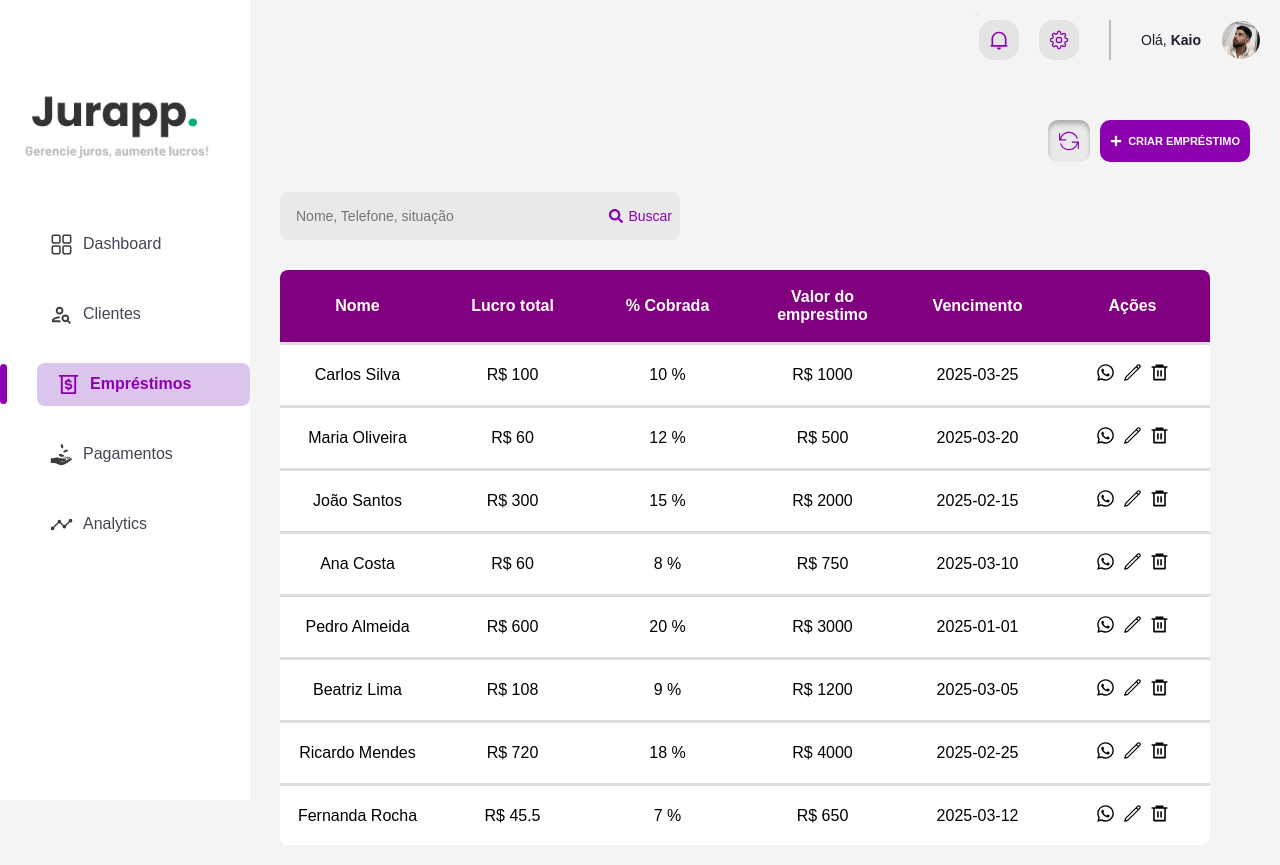
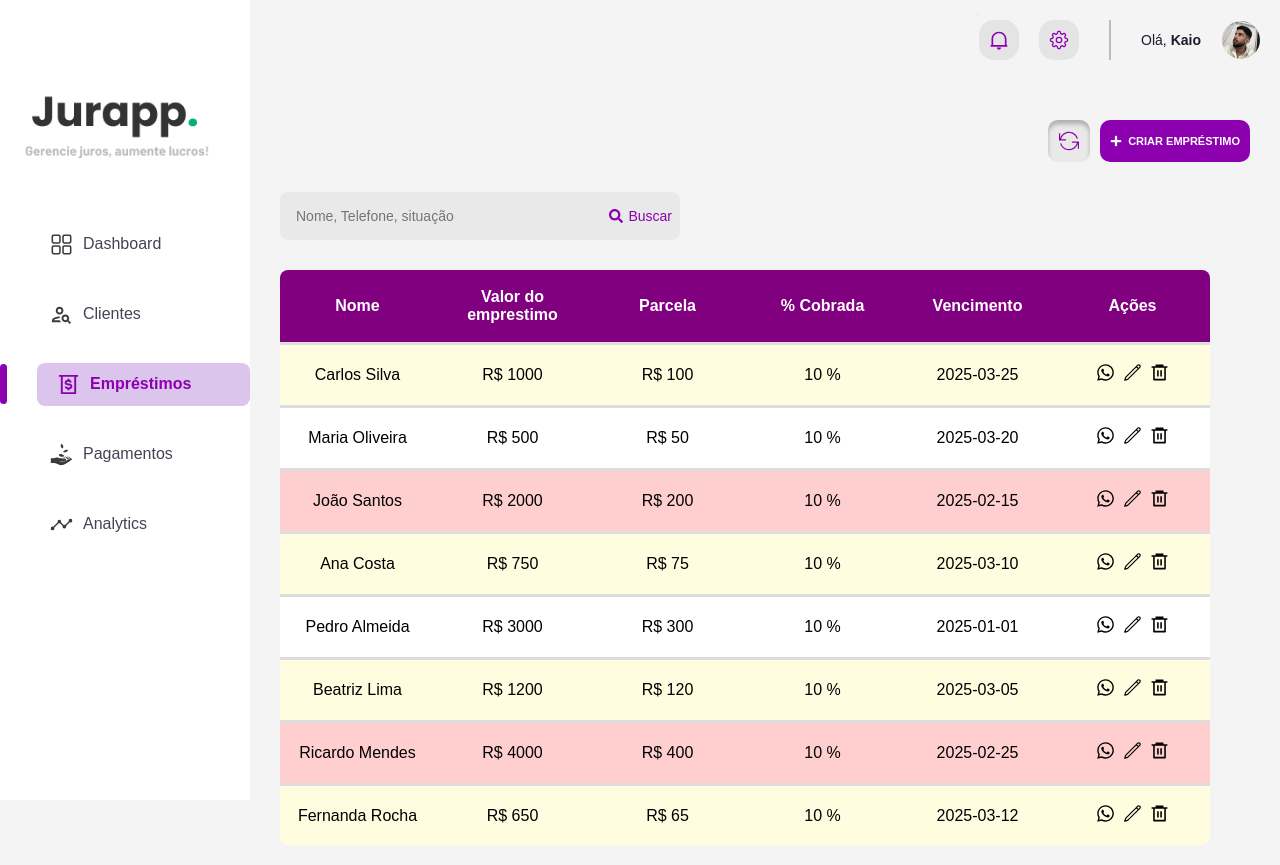
Before and after one commit to kaiudiass/jurappp, a React (Vite) app: page /emprestimo in a window 1280 px wide. Built offline with nearby package versions, Linux system fonts and the light colour scheme.

Commit message:
Test: change in the test object

```diff
--- a/src/pages/Loans/ContainerLoansList/index.jsx
+++ b/src/pages/Loans/ContainerLoansList/index.jsx
@@ -15,7 +15,8 @@ const ContainerLoansList = () => {
       "data_do_emprestimo": "2025-02-25",
       "data_do_vencimento": "2025-03-25",
       "porcentagem_cobrada": 10,
-      "juros_arrecadado": 100.00,
+      "lucro_sobre_emprestimo": 800.00,
+      "parcela": 100.00,
       "situacao_do_emprestimo": "pendente",
       "finalizado": false
     },
@@ -24,8 +25,9 @@ const ContainerLoansList = () => {
       "valor_inicial_do_emprestimo": 500.00,
       "data_do_emprestimo": "2025-02-20",
       "data_do_vencimento": "2025-03-20",
-      "porcentagem_cobrada": 12,
-      "juros_arrecadado": 60.00,
+      "porcentagem_cobrada": 10,
+      "lucro_sobre_emprestimo": 350.00,
+      "parcela": 50.00,
       "situacao_do_emprestimo": "pago",
       "finalizado": true
     },
@@ -34,8 +36,9 @@ const ContainerLoansList = () => {
       "valor_inicial_do_emprestimo": 2000.00,
       "data_do_emprestimo": "2025-01-15",
       "data_do_vencimento": "2025-02-15",
-      "porcentagem_cobrada": 15,
-      "juros_arrecadado": 300.00,
+      "porcentagem_cobrada": 10,
+      "lucro_sobre_emprestimo": 1500.00,
+      "parcela": 200.00,
       "situacao_do_emprestimo": "atrasado",
       "finalizado": false
     },
@@ -44,8 +47,9 @@ const ContainerLoansList = () => {
       "valor_inicial_do_emprestimo": 750.00,
       "data_do_emprestimo": "2025-02-10",
       "data_do_vencimento": "2025-03-10",
-      "porcentagem_cobrada": 8,
-      "juros_arrecadado": 60.00,
+      "porcentagem_cobrada": 10,
+      "lucro_sobre_emprestimo": 600.00,
+      "parcela": 75.00,
       "situacao_do_emprestimo": "pendente",
       "finalizado": false
     },
@@ -54,8 +58,9 @@ const ContainerLoansList = () => {
       "valor_inicial_do_emprestimo": 3000.00,
       "data_do_emprestimo": "2024-12-01",
       "data_do_vencimento": "2025-01-01",
-      "porcentagem_cobrada": 20,
-      "juros_arrecadado": 600.00,
+      "porcentagem_cobrada": 10,
+      "lucro_sobre_emprestimo": 2000.00,
+      "parcela": 300.00,
       "situacao_do_emprestimo": "pago",
       "finalizado": true
     },
@@ -64,8 +69,9 @@ const ContainerLoansList = () => {
       "valor_inicial_do_emprestimo": 1200.00,
       "data_do_emprestimo": "2025-02-05",
       "data_do_vencimento": "2025-03-05",
-      "porcentagem_cobrada": 9,
-      "juros_arrecadado": 108.00,
+      "porcentagem_cobrada": 10,
+      "lucro_sobre_emprestimo": 1000.00,
+      "parcela": 120.00,
       "situacao_do_emprestimo": "pendente",
       "finalizado": false
     },
@@ -74,8 +80,9 @@ const ContainerLoansList = () => {
       "valor_inicial_do_emprestimo": 4000.00,
       "data_do_emprestimo": "2025-01-25",
       "data_do_vencimento": "2025-02-25",
-      "porcentagem_cobrada": 18,
-      "juros_arrecadado": 720.00,
+      "porcentagem_cobrada": 10,
+      "lucro_sobre_emprestimo": 3500.00,
+      "parcela": 400.00,
       "situacao_do_emprestimo": "atrasado",
       "finalizado": false
     },
@@ -84,8 +91,9 @@ const ContainerLoansList = () => {
       "valor_inicial_do_emprestimo": 650.00,
       "data_do_emprestimo": "2025-02-12",
       "data_do_vencimento": "2025-03-12",
-      "porcentagem_cobrada": 7,
-      "juros_arrecadado": 45.50,
+      "porcentagem_cobrada": 10,
+      "lucro_sobre_emprestimo": 500.00,
+      "parcela": 65.00,
       "situacao_do_emprestimo": "pendente",
       "finalizado": false
     },
@@ -94,8 +102,9 @@ const ContainerLoansList = () => {
       "valor_inicial_do_emprestimo": 5000.00,
       "data_do_emprestimo": "2024-11-15",
       "data_do_vencimento": "2024-12-15",
-      "porcentagem_cobrada": 25,
-      "juros_arrecadado": 1250.00,
+      "porcentagem_cobrada": 10,
+      "lucro_sobre_emprestimo": 4500.00,
+      "parcela": 500.00,
       "situacao_do_emprestimo": "pago",
       "finalizado": true
     },
@@ -105,14 +114,31 @@ const ContainerLoansList = () => {
       "data_do_emprestimo": "2025-02-08",
       "data_do_vencimento": "2025-03-08",
       "porcentagem_cobrada": 10,
-      "juros_arrecadado": 85.00,
+      "lucro_sobre_emprestimo": 700.00,
+      "parcela": 85.00,
       "situacao_do_emprestimo": "pendente",
       "finalizado": false
     }
-  ]
-  ;
+  ];
 
 
+//se a situacao do emprestimo for igual
+// pendente background color yelow
+// atrasado background color red
+//  pago  background color yelow
+
+const Background = (emprestimo) =>{
+  if(emprestimo == "pendente"){
+
+    return "#ffee5930"
+  }
+  else if(emprestimo == "atrasado"){
+    return "#ff000030"
+  }else{
+    return "#fff"
+  }
+
+}
 
   return (
     <div className={style.ContainerClientList}>
@@ -123,9 +149,10 @@ const ContainerLoansList = () => {
         <thead>
           <tr>
             <th>Nome</th>
-            <th style={{ display: larguraTela <= 835 ? 'none' : ' ' }} >Lucro total</th>
+            <th>Valor do emprestimo</th>
+            <th style={{ display: larguraTela <= 835 ? 'none' : ' ' }} >Parcela</th>
             <th style={{ display: larguraTela <= 685 ? 'none' : ' ' }} >% Cobrada</th>
-            <th>Valor do emprestimo</th>
+
             <th>Vencimento</th>
             <th>Ações</th>
           </tr>
@@ -133,11 +160,12 @@ const ContainerLoansList = () => {
         <tbody>
 
         {clients.map((client, index) => (
-            <tr key={index}>
+            <tr key={index} style={{backgroundColor: Background(client.situacao_do_emprestimo)} }>
               <td>{client.nome}</td>
-              <td style={{ display: larguraTela <= 835 ? 'none' : '' }}>R$ {client.juros_arrecadado} </td>
+              <td>R$ {client.valor_inicial_do_emprestimo}</td>
+              <td style={{ display: larguraTela <= 835 ? 'none' : '' }}>R$ {client.parcela} </td>
               <td style={{ display: larguraTela <= 685 ? 'none' : ' ' }} >{client.porcentagem_cobrada} %</td>
-              <td>R$ {client.valor_inicial_do_emprestimo}</td>
+
               <td>{client.data_do_vencimento}</td>
               <td className={style.Acoes}>
                 <span><FaWhatsapp /></span>
```
